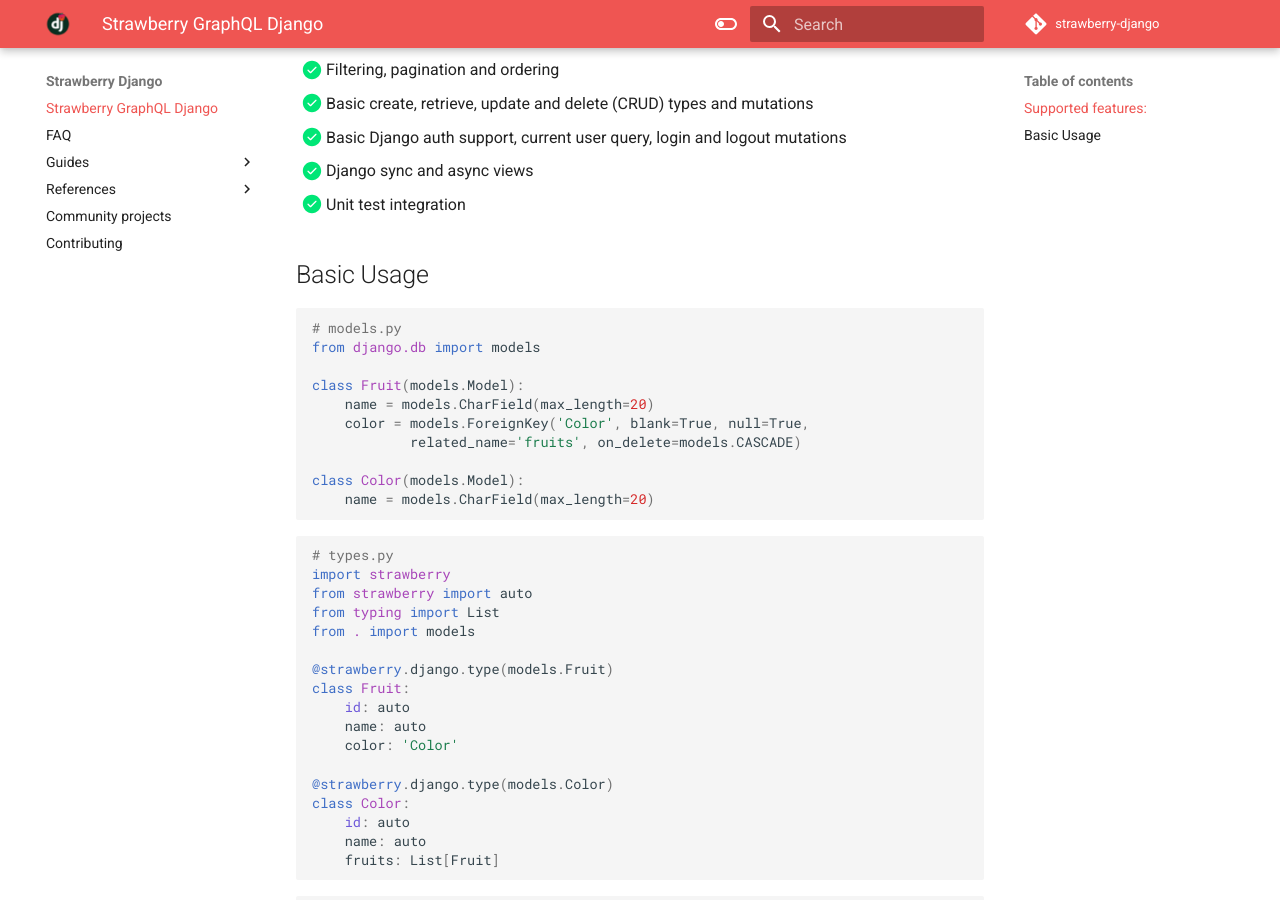
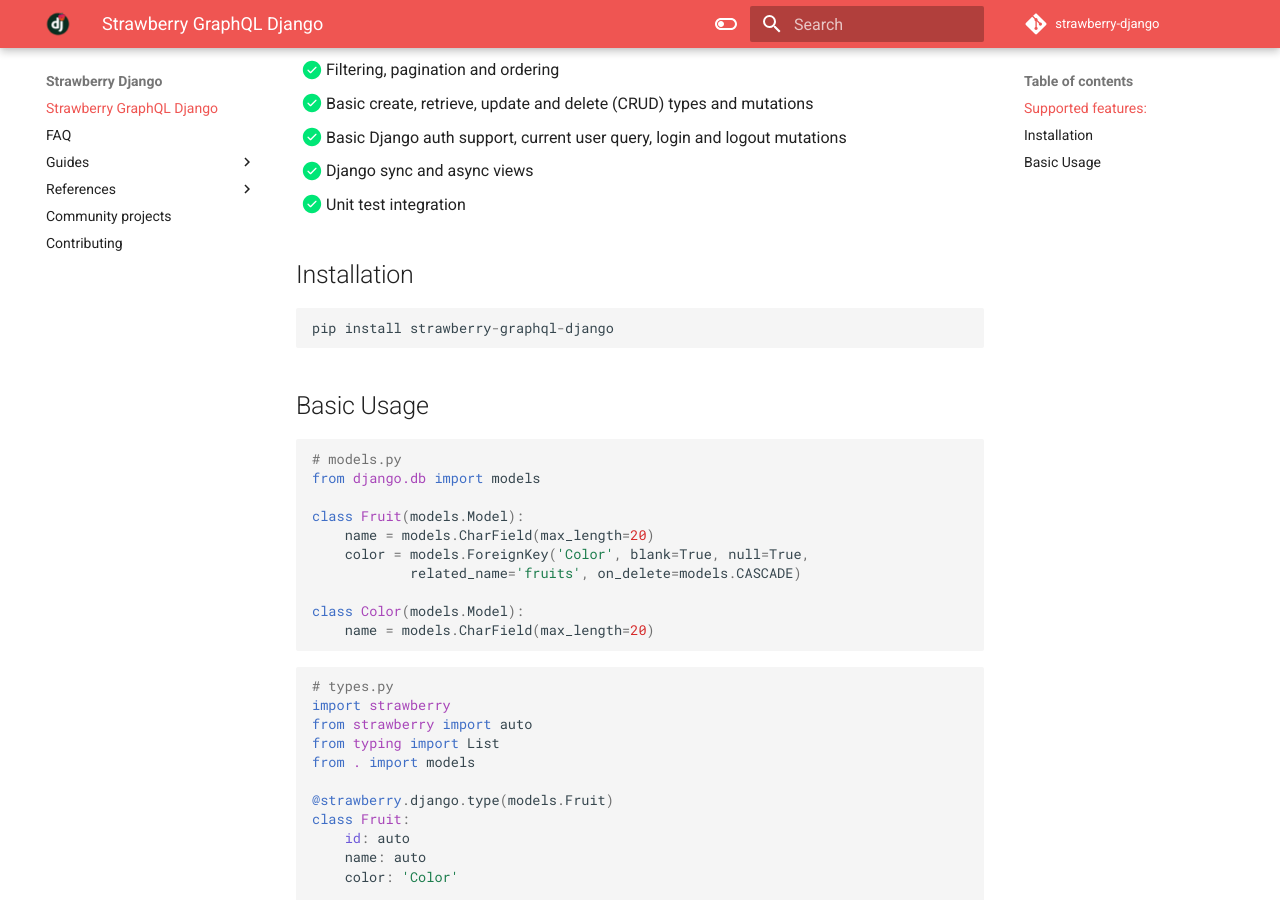
Before and after one commit to strawberry-graphql/strawberry-django, an MkDocs documentation site: the page built from docs/index.md, in a window 1280 px wide and 900 px high, scrolled down 490 px. Built offline with MkDocs 1.6.1 and Material for MkDocs 9.7.7, drawn with Linux system fonts in a browser that asks for light colours; comment, search, counter and statistics services are not loaded.

Commit message:
adding installation with pip

````diff
--- a/docs/index.md
+++ b/docs/index.md
@@ -17,6 +17,12 @@
 - [x] Basic Django auth support, current user query, login and logout mutations
 - [x] Django sync and async views
 - [x] Unit test integration
+
+## Installation
+
+```python
+pip install strawberry-graphql-django
+```
 
 ## Basic Usage
 
````
